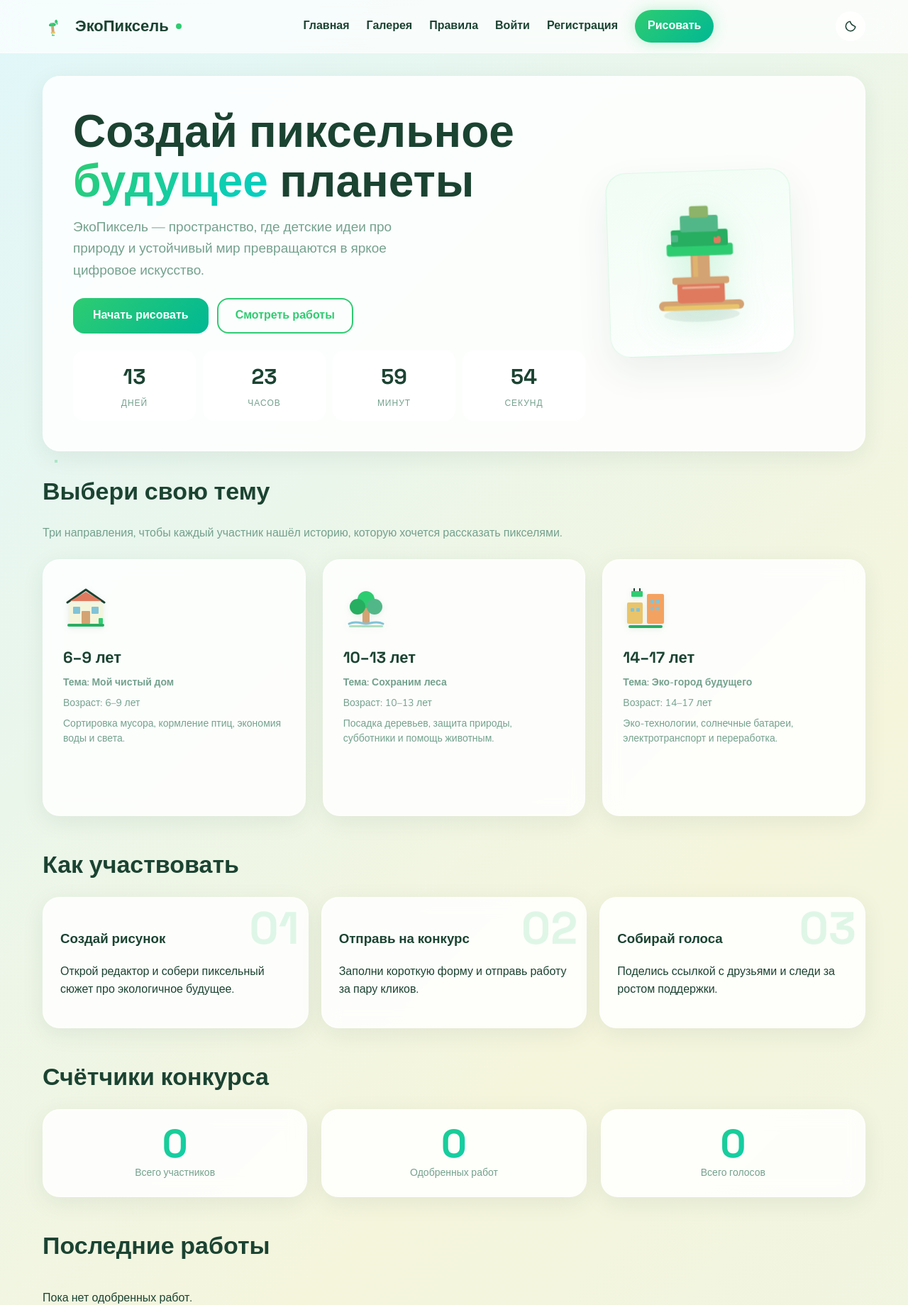
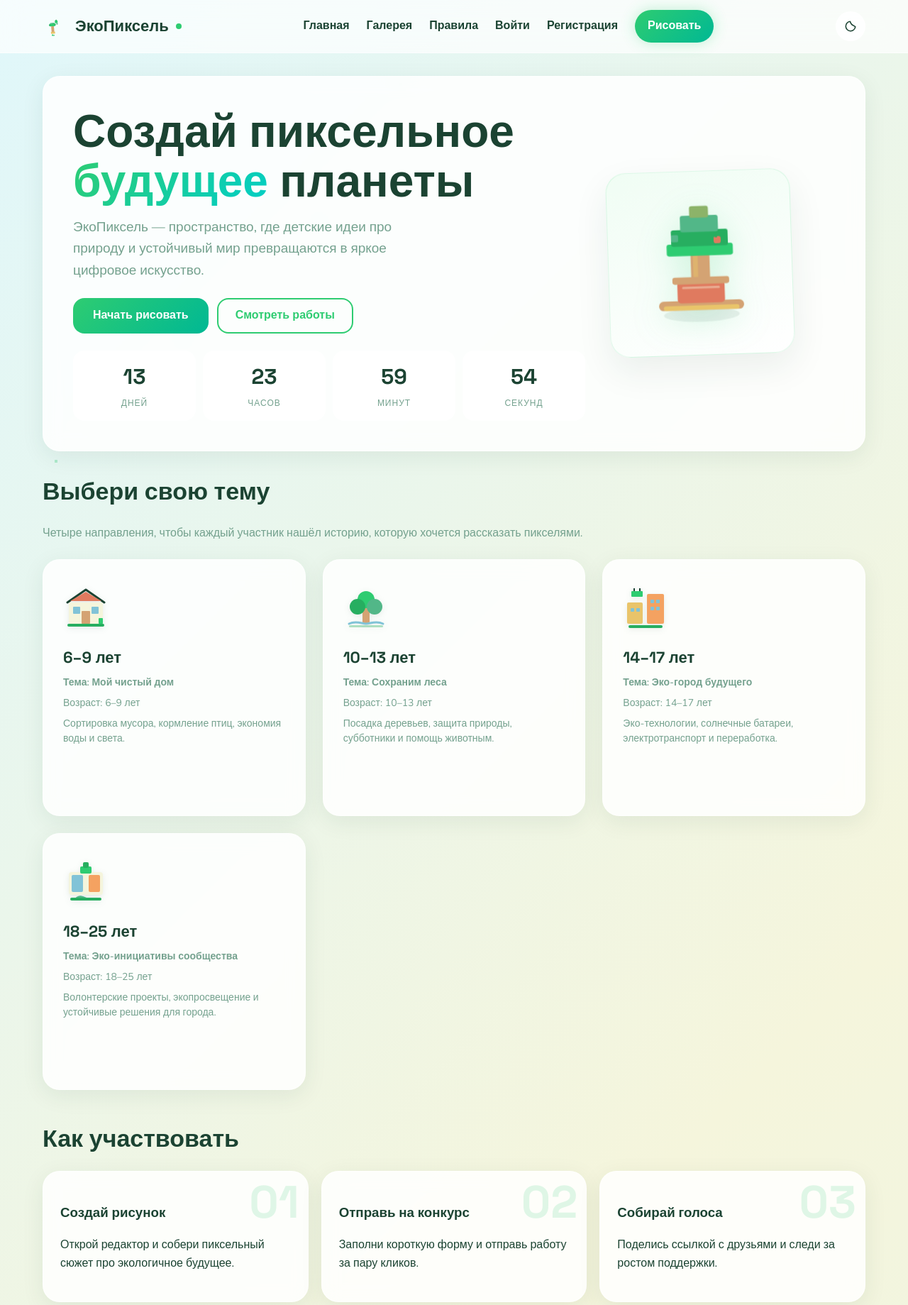
Before and after one commit to Nastya2888/EcoPixel, a Django app: page / in a window 1280 px wide. Shown: the top 1839 px of the page at 71% size. Run offline with Django 5.2, Linux system fonts and the light colour scheme; data that the repository does not hold is empty.

Commit message:
Add 18-25 age category across submission and filters
Co-authored-by: Cursor <cursoragent@cursor.com>

```diff
--- a/drawings/views.py
+++ b/drawings/views.py
@@ -78,6 +78,14 @@ AGE_CATEGORY_FILTERS = (
         "max_age": 17,
         "theme": "Эко-город будущего",
         "description": "Эко-технологии, солнечные батареи, электротранспорт и переработка.",
+    },
+    {
+        "slug": "age-18-25",
+        "name": "18–25 лет",
+        "min_age": 18,
+        "max_age": 25,
+        "theme": "Эко-инициативы сообщества",
+        "description": "Волонтерские проекты, экопросвещение и устойчивые решения для города.",
     },
 )
 
@@ -222,7 +230,7 @@ def certificate(request, pk):
 
 @require_GET
 def draw(request):
-    categories = Category.objects.all()
+    categories = AGE_CATEGORY_FILTERS
     return render(request, "drawings/draw.html", {"categories": categories})
 
 
@@ -267,8 +275,8 @@ def submit_drawing(request):
     except (TypeError, ValueError):
         return JsonResponse({"success": False, "error": "Возраст указан неверно."}, status=400)
 
-    if age < 6 or age > 17:
-        return JsonResponse({"success": False, "error": "Возраст должен быть от 6 до 17 лет."}, status=400)
+    if age < 6 or age > 25:
+        return JsonResponse({"success": False, "error": "Возраст должен быть от 6 до 25 лет."}, status=400)
 
     if request.user.is_authenticated:
         email = request.user.email or email
@@ -465,4 +473,4 @@ def _get_category_for_age(age):
             return category["name"], category["slug"]
 
     # Safety fallback, though age is validated earlier.
-    return "14–17 лет", "age-14-17"
+    return "18–25 лет", "age-18-25"
--- a/static/drawings/js/draw.js
+++ b/static/drawings/js/draw.js
@@ -354,6 +354,7 @@
         if (age >= 6 && age <= 9) return { name: "6–9 лет", slug: "age-6-9" };
         if (age >= 10 && age <= 13) return { name: "10–13 лет", slug: "age-10-13" };
         if (age >= 14 && age <= 17) return { name: "14–17 лет", slug: "age-14-17" };
+        if (age >= 18 && age <= 25) return { name: "18–25 лет", slug: "age-18-25" };
         return { name: "", slug: "" };
     }
 
--- a/templates/drawings/draw.html
+++ b/templates/drawings/draw.html
@@ -139,7 +139,7 @@
             </div>
             <div class="form-group">
                 <label>Возраст</label>
-                <input type="number" name="age" required min="6" max="17" id="age-input" placeholder=" ">
+                <input type="number" name="age" required min="6" max="25" id="age-input" placeholder=" ">
             </div>
             <div class="form-group">
                 <label>Город</label>
@@ -195,5 +195,5 @@
     </div>
 </div>
 
-<script src="{% static 'drawings/js/draw.js' %}?v=20260820-03"></script>
+<script src="{% static 'drawings/js/draw.js' %}?v=20260821-04"></script>
 {% endblock %}
--- a/templates/drawings/index.html
+++ b/templates/drawings/index.html
@@ -41,7 +41,7 @@
 
 <section>
     <h2 class="section-title animate-on-scroll">Выбери свою тему</h2>
-    <p class="section-subtitle animate-on-scroll">Три направления, чтобы каждый участник нашёл историю, которую хочется рассказать пикселями.</p>
+    <p class="section-subtitle animate-on-scroll">Четыре направления, чтобы каждый участник нашёл историю, которую хочется рассказать пикселями.</p>
     <div class="categories-grid">
         {% for category in home_categories %}
             <article class="category-card card animate-on-scroll">
@@ -80,6 +80,16 @@
                           <line x1="16" y1="8" x2="16" y2="4" stroke="#1B4332" stroke-width="2"/>
                           <line x1="24" y1="8" x2="24" y2="4" stroke="#1B4332" stroke-width="2"/>
                           <rect x="8" y="56" width="48" height="4" fill="#27AE60" rx="2"/>
+                        </svg>
+                    {% elif category.slug == 'age-18-25' %}
+                        <svg class="category-svg" viewBox="0 0 64 64" fill="none" xmlns="http://www.w3.org/2000/svg">
+                          <rect x="8" y="18" width="48" height="32" rx="4" fill="#F5F5DC"/>
+                          <rect x="12" y="22" width="16" height="24" rx="2" fill="#81C3D7"/>
+                          <rect x="36" y="22" width="16" height="24" rx="2" fill="#F4A261"/>
+                          <rect x="24" y="10" width="16" height="10" rx="2" fill="#2ECC71"/>
+                          <rect x="28" y="4" width="8" height="8" rx="2" fill="#27AE60"/>
+                          <path d="M18 56C23 50 29 54 34 56C39 58 45 54 50 56" stroke="#52B788" stroke-width="3" stroke-linecap="round"/>
+                          <rect x="10" y="54" width="44" height="4" rx="2" fill="#27AE60"/>
                         </svg>
                     {% endif %}
                 </div>
```
Also changed, not shown: drawings/tests.py (+50 -0 lines), templates/drawings/rules.html (+6 -3 lines).
